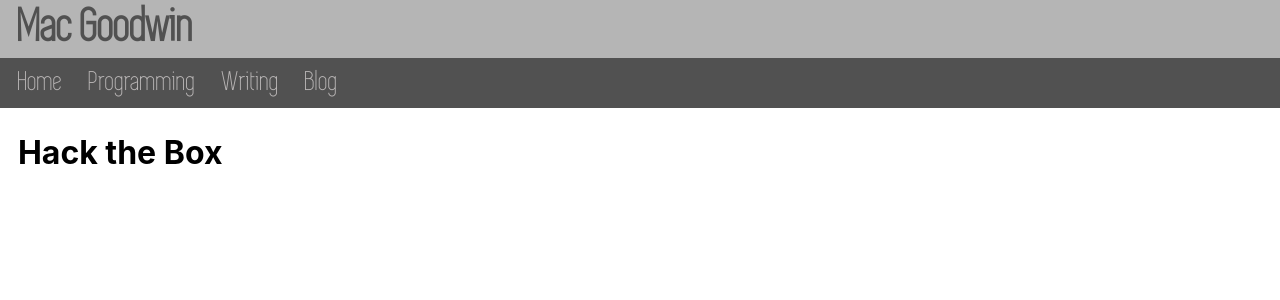
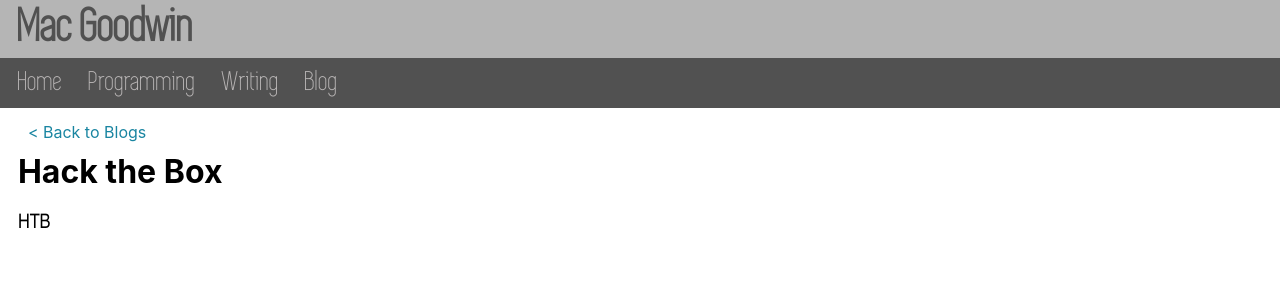
Before and after one commit to Twigonometry/mac-goodwin.com, a Jekyll site: the page built from mac-goodwin/blog/htb/index.html, in a window 1280 px wide. Shown: the top 300 px of the page. Built offline with Jekyll 4.4.1, drawn with Linux system fonts in a browser that asks for light colours; some web fonts are replaced.

Commit message:
More dir structures and basic loop

```diff
--- /dev/null
+++ b/mac-goodwin/_layouts/blog_index.html
@@ -0,0 +1,36 @@
+<!DOCTYPE html>
+<html lang="{{ site.lang | default: "en-GB" }}">
+    <head>
+        <meta name="viewport" content="width=device-width, initial-scale=1">
+        <meta name="description" content="{% if page.description %}{{ page.description }}{% else %}{{ site.description }}{% endif %}">
+        <meta charset="utf-8">
+        <title>{{ page.title }} - {{ site.title }}</title>
+        {% include default-head.html %}
+    </head>
+
+    <body>
+        <div class="wrapper">
+            {% include banner.html %}
+
+            {% include nav.html %}
+
+            <main>
+                <a class="back-button" href="/blog">< Back to Blogs</a>
+
+                <h1>{{ page.blog_header }}</h1>
+
+                {{ content }}
+
+                {% assign cat = page.cat_code %}
+                <p>{{ cat }}</p>
+                <!-- <p>{{ site.categories }}</p> -->
+                <!-- <p>{{ site.categories[cat] }}</p> -->
+                <!-- <p>{{ site.categories[cat[0]] }}</p> -->
+                {% for post in site.categories[cat] %}
+                    <!-- <p>hello</p> -->
+                    <p>{{ post.title }}</p>
+                {% endfor %}
+            </main>
+        </div>
+    </body>
+</html>
--- a/mac-goodwin/_sass/blogs.scss
+++ b/mac-goodwin/_sass/blogs.scss
@@ -1,6 +1,6 @@
 #categories {
     font-size: 28px;
-    width: 100%;
+    //width: 80%;
     background-color: #b9baa3;
     border-radius: 15px;
 }
@@ -18,3 +18,16 @@
     padding: 0.3%;
     margin: 0.25em 0 0.25em 1.1%;
 }
+
+.back-button {
+    padding: 5px;
+    margin: 5px;
+}
+
+h1 {
+    margin-top: 0;
+}
+
+// #blog_banner div, #blog_banner h2 {
+//     display: inline-block;
+// }
--- a/mac-goodwin/blog.html
+++ b/mac-goodwin/blog.html
@@ -5,9 +5,8 @@ custom_css: ['blogs']
 description: Blog posts about my writing, programming projects, and anything else I feel like writing about
 ---
 
-<div class="subpage_banner">
+<div class="subpage_banner" id="blog_banner">
     <h2>Blog</h2>
-    <hr>
 </div>
 
 <div id="categories">
--- a/mac-goodwin/blog/htb/index.html
+++ b/mac-goodwin/blog/htb/index.html
@@ -1,6 +1,7 @@
 ---
-layout: default
+layout: blog_index
 title: HTB
+custom_css: ['blogs']
+blog_header: Hack the Box
+cat_code: HTB
 ---
-
-<h1>Hack the Box</h1>
```
Also changed, not shown: mac-goodwin/blog/htb/_posts/2020-12-30-test-post.md (added, +5 -0 lines), mac-goodwin/blog/wilf/index.html (+4 -3 lines), mac-goodwin/blog/wilt/index.html (+4 -3 lines).
